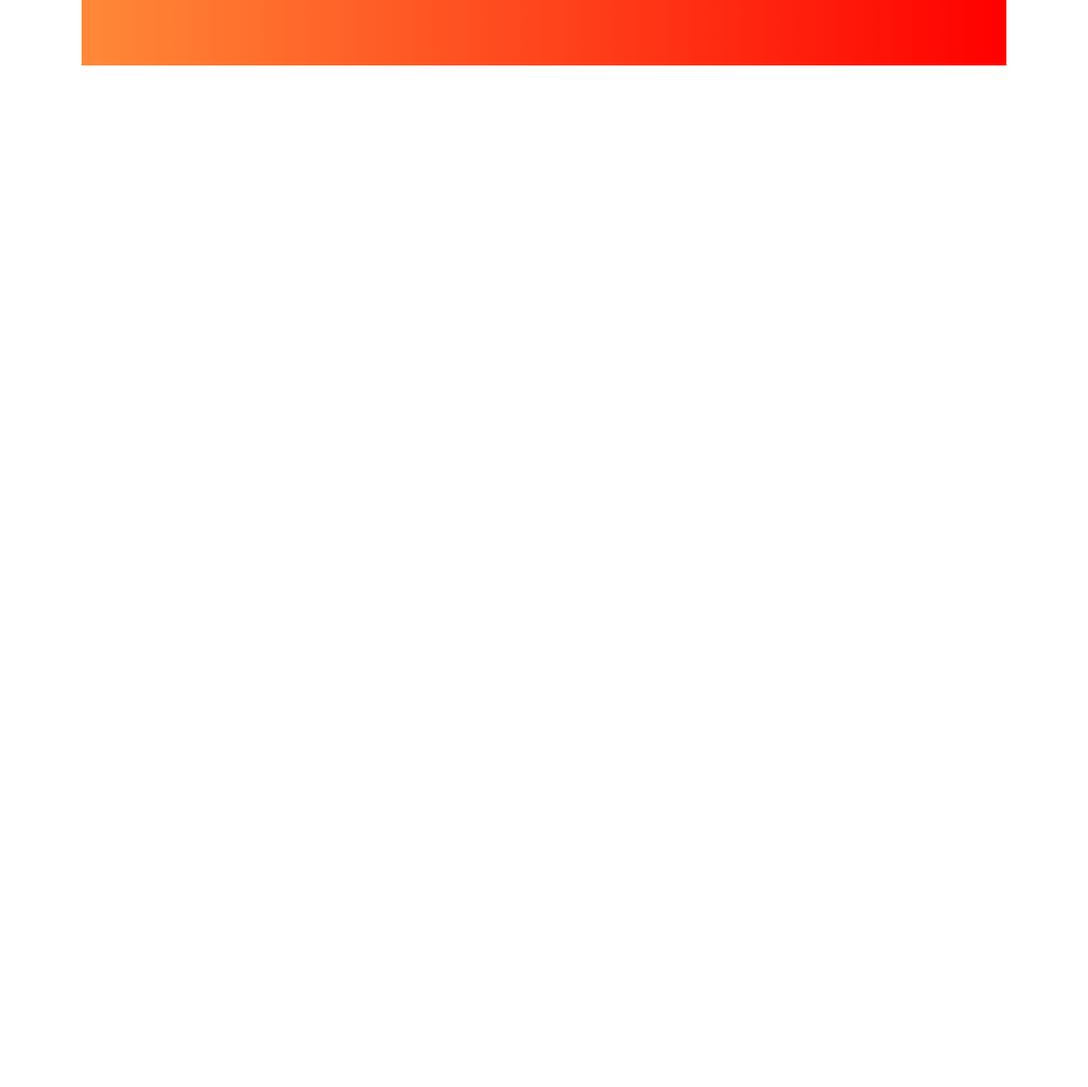
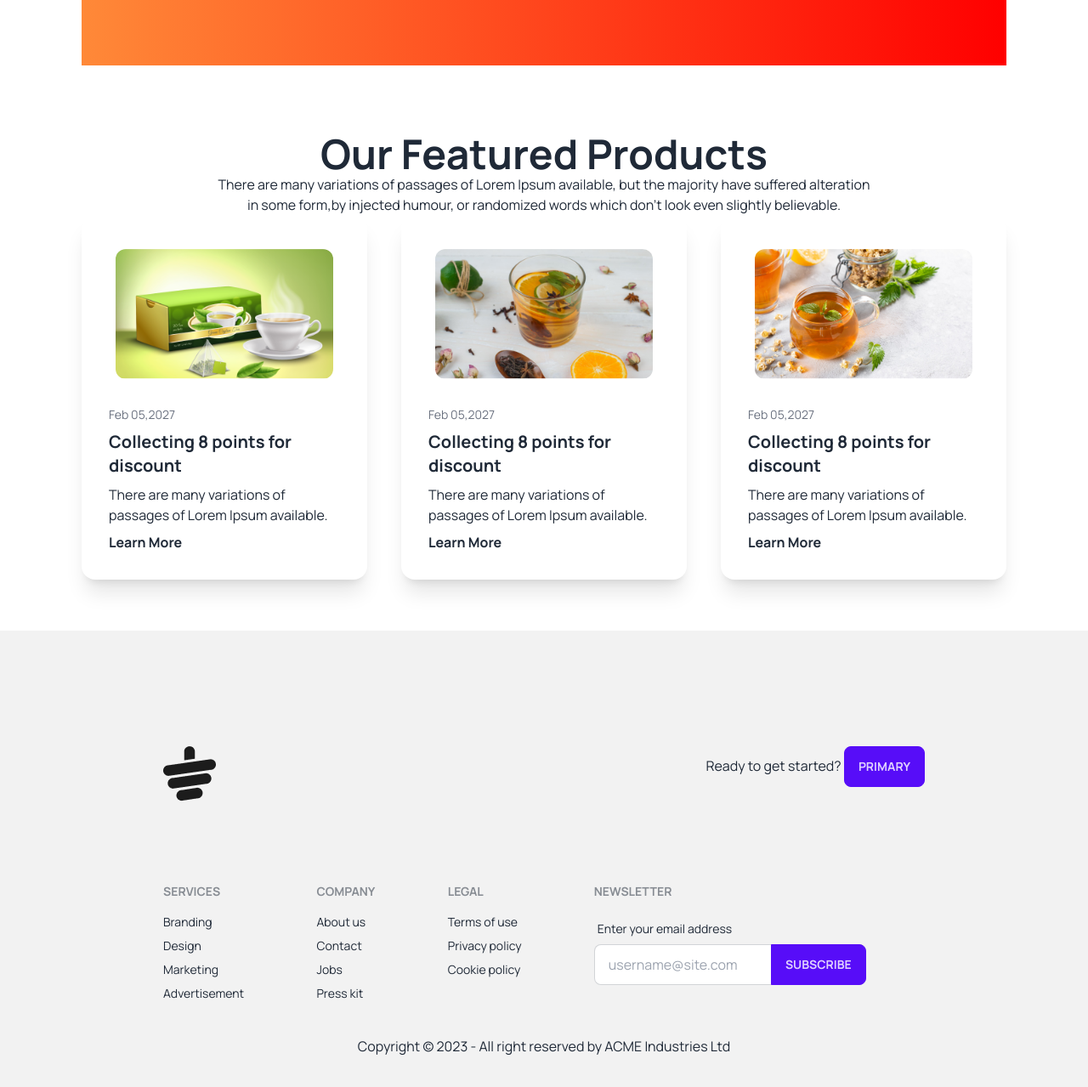
Before and after one commit to tanvir3100/tea-house, a plain HTML site: page index.html in a window 1280 px wide. Shown: the part 2424-3703 px from the top of the page at 85% size. Before the commit the page ends 2561 px from the top, so only its background shows below. Drawn offline with nearby package versions, Linux system fonts and the light colour scheme.

Commit message:
footer section done

```diff
--- a/index.html
+++ b/index.html
@@ -145,13 +145,14 @@
     <!-- super client section -->
     <section class="max-w-screen-xl mx-auto px-8 md:px-16 lg:px-24 py-5 my-10">
       <div>
-        <div class=" bg-gradient-to-r from-[#FF8938] to-[#F00] flex px-16 py-20 justify-center items-center gap-5">
+        <div
+          class=" bg-gradient-to-r from-[#FF8938] to-[#F00] flex flex-col md:flex-col lg:flex-row px-16 py-20 justify-center items-center gap-5">
           <div class="flex-1 text-white space-y-5">
             <h1 class="text-5xl font-extrabold">Meet Our Super Clients</h1>
             <p>There are many variations of passages of Lorem Ipsum <br> available, but the majority have suffered
               alteration <br>
               in
-              some form, by injected humour, or randomised words <br>  which don't look even slightly believable. </p>
+              some form, by injected humour, or randomised words <br> which don't look even slightly believable. </p>
             <button class="btn btn-active">
               Show All
             </button>
@@ -171,7 +172,7 @@
               </div>
             </div>
             <!--current review -->
-            <div class="bg-white z-20 top-40 -left-24 lg:w-[430px] p-10 rounded-lg absolute">
+            <div class="bg-white z-20 top-40 lg:-left-24 lg:w-[430px] p-10 rounded-lg absolute">
               <img class="absolute -left-5 -top-5 border-4 border-white rounded-full bg-white" src="./images/client.png"
                 alt="">
               <p>We are providing the best and suitable home insurance services for the people who are interested to
@@ -196,10 +197,99 @@
             </div>
           </div>
         </div>
+      </div>
+    </section>
+    <section class="max-w-screen-xl mx-auto px-8 md:px-16 lg:px-24 py-5 my-10">
+      <div class="text-center">
+        <h1 class="text-5xl font-bold">Our Featured Products</h1>
+        <p class="text-base md:max-w-3xl m-auto">There are many variations of passages of Lorem Ipsum available, but the
+          majority have suffered alteration in some form,by injected humour, or randomized words which don't look even
+          slightly believable. </p>
+      </div>
+      <div>
+        <div class="grid grid-cols-1 lg:grid-cols-3 gap-10">
+          <div class="card bg-base-100 shadow-xl">
+            <figure class="px-10 pt-10">
+              <img src="./images/news-1.png" alt="Shoes" class="rounded-xl" />
+            </figure>
+            <div class="card-body">
+              <p class="text-sm text-gray-500">Feb 05,2027</p>
+              <h2 class="card-title">Collecting 8 points for discount</h2>
+              <p class="text-base">There are many variations of passages of Lorem Ipsum available.</p>
+              <h4 class="font-bold">Learn More</h4>
+            </div>
+          </div>
+          <div class="card bg-base-100 shadow-xl">
+            <figure class="px-10 pt-10">
+              <img src="./images/news-2.png" alt="Shoes" class="rounded-xl" />
+            </figure>
+            <div class="card-body">
+              <p class="text-sm text-gray-500">Feb 05,2027</p>
+              <h2 class="card-title">Collecting 8 points for discount</h2>
+              <p class="text-base">There are many variations of passages of Lorem Ipsum available.</p>
+              <h4 class="font-bold">Learn More</h4>
+            </div>
+          </div>
+          <div class="card bg-base-100 shadow-xl">
+            <figure class="px-10 pt-10">
+              <img src="./images/news-3.png" alt="Shoes" class="rounded-xl" />
+            </figure>
+            <div class="card-body">
+              <p class="text-sm text-gray-500">Feb 05,2027</p>
+              <h2 class="card-title">Collecting 8 points for discount</h2>
+              <p class="text-base">There are many variations of passages of Lorem Ipsum available.</p>
+              <h4 class="font-bold">Learn More</h4>
+            </div>
+          </div>
+        </div>
+      </div>
     </section>
   </main>
-  <footer>
-
+  <footer class="px-48 py-10 bg-base-200 text-base-content">
+    <div class="flex justify-between my-24">
+      <img src="./images/cup.png" alt="">
+      <p>
+        <span>Ready to get started?</span>
+        <button class="btn btn-primary">Primary</button>
+      </p>
+    </div>
+    <div class="footer">
+      <div>
+        <span class="footer-title">Services</span>
+        <a class="link link-hover">Branding</a>
+        <a class="link link-hover">Design</a>
+        <a class="link link-hover">Marketing</a>
+        <a class="link link-hover">Advertisement</a>
+      </div>
+      <div>
+        <span class="footer-title">Company</span>
+        <a class="link link-hover">About us</a>
+        <a class="link link-hover">Contact</a>
+        <a class="link link-hover">Jobs</a>
+        <a class="link link-hover">Press kit</a>
+      </div>
+      <div>
+        <span class="footer-title">Legal</span>
+        <a class="link link-hover">Terms of use</a>
+        <a class="link link-hover">Privacy policy</a>
+        <a class="link link-hover">Cookie policy</a>
+      </div>
+      <div>
+        <span class="footer-title">Newsletter</span>
+        <div class="form-control w-80">
+          <label class="label">
+            <span class="label-text">Enter your email address</span>
+          </label>
+          <div class="relative">
+            <input type="text" placeholder="username@site.com" class="input input-bordered w-full pr-16" />
+            <button class="btn btn-primary absolute top-0 right-0 rounded-l-none">Subscribe</button>
+          </div>
+        </div>
+      </div>
+    </div>
+    <div class="mt-10 text-center">
+      <p>Copyright © 2023 - All right reserved by ACME Industries Ltd</p>
+    </div>
   </footer>
 </body>
 
```
